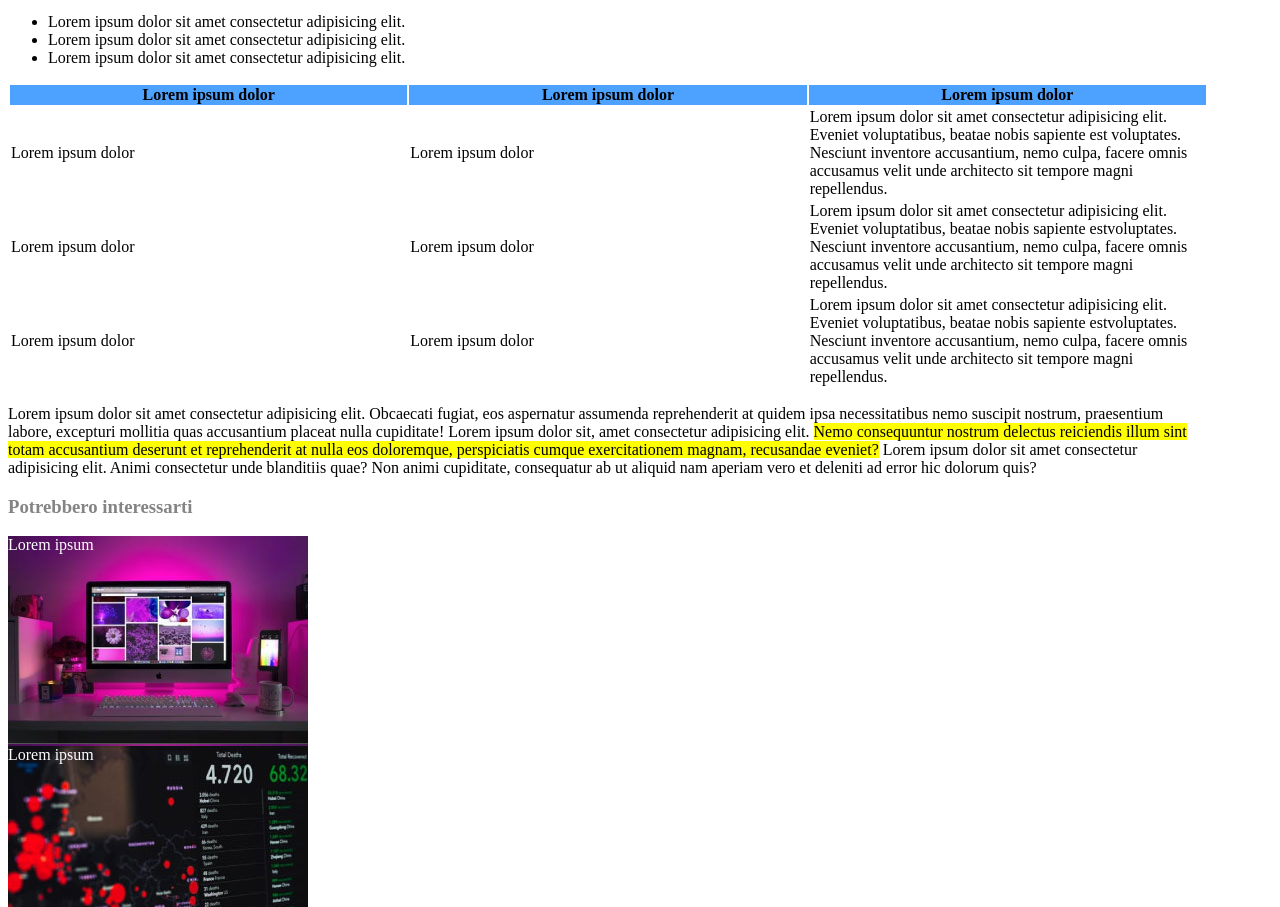
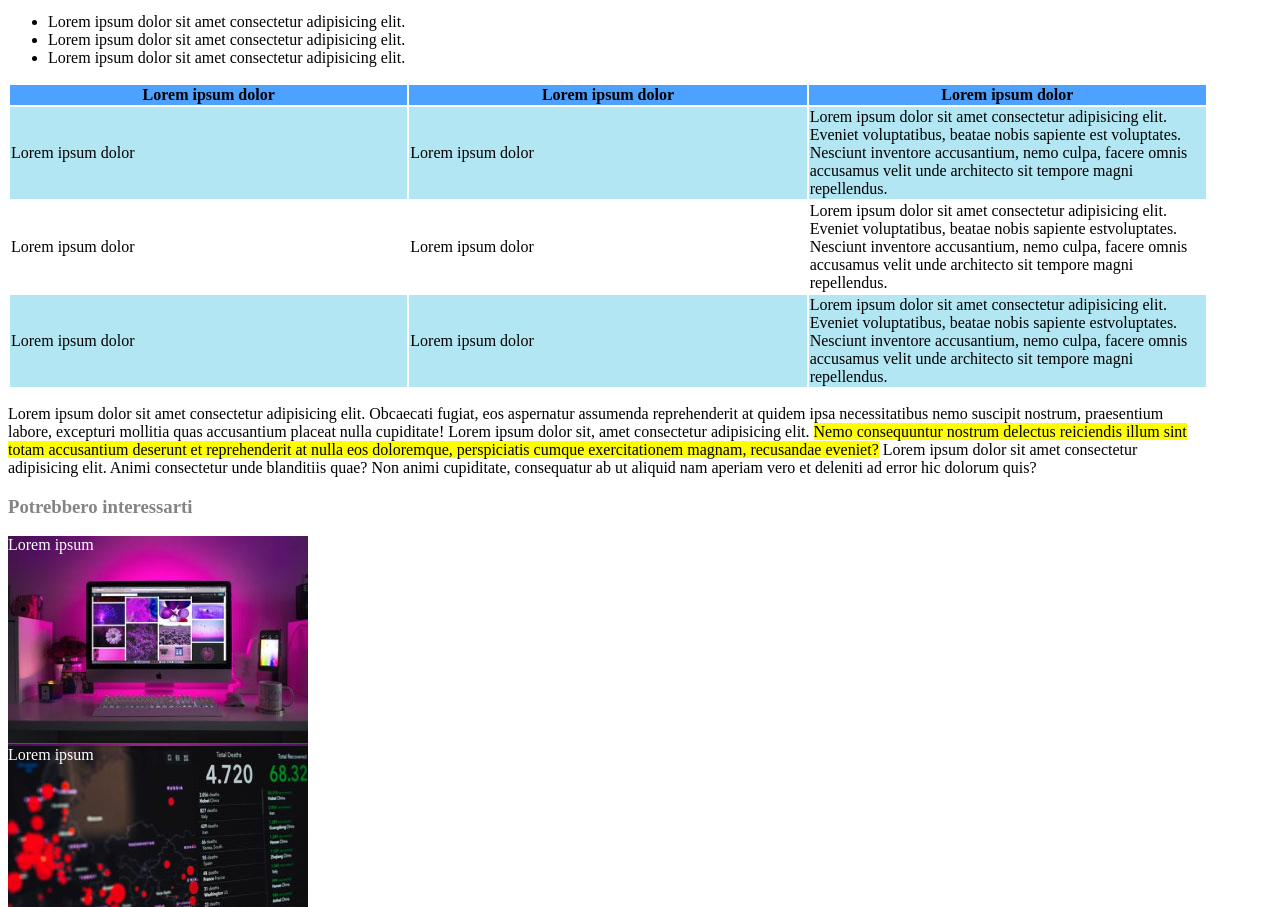
Before and after one commit to Gtp87/html-css-booleaner, a plain HTML site: page index.html in a window 1280 px wide. Shown: the part 795-1702 px from the top of the page. Drawn offline with Linux system fonts and the light colour scheme.

Commit message:
add-color-td

```diff
--- a/css/style.css
+++ b/css/style.css
@@ -48,4 +48,6 @@ header{
 }
 
 
+.tbodyb{
+    background-color: #B2E6F2;
 }
```
